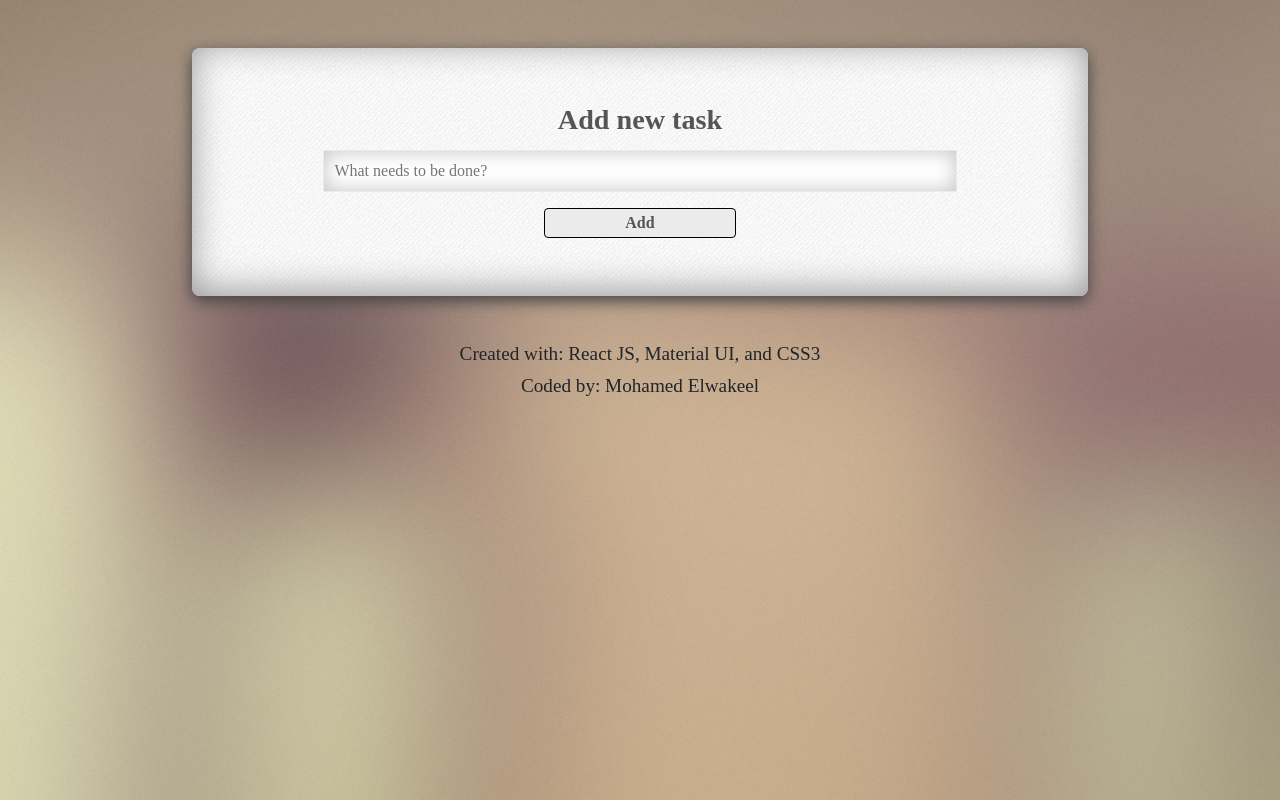
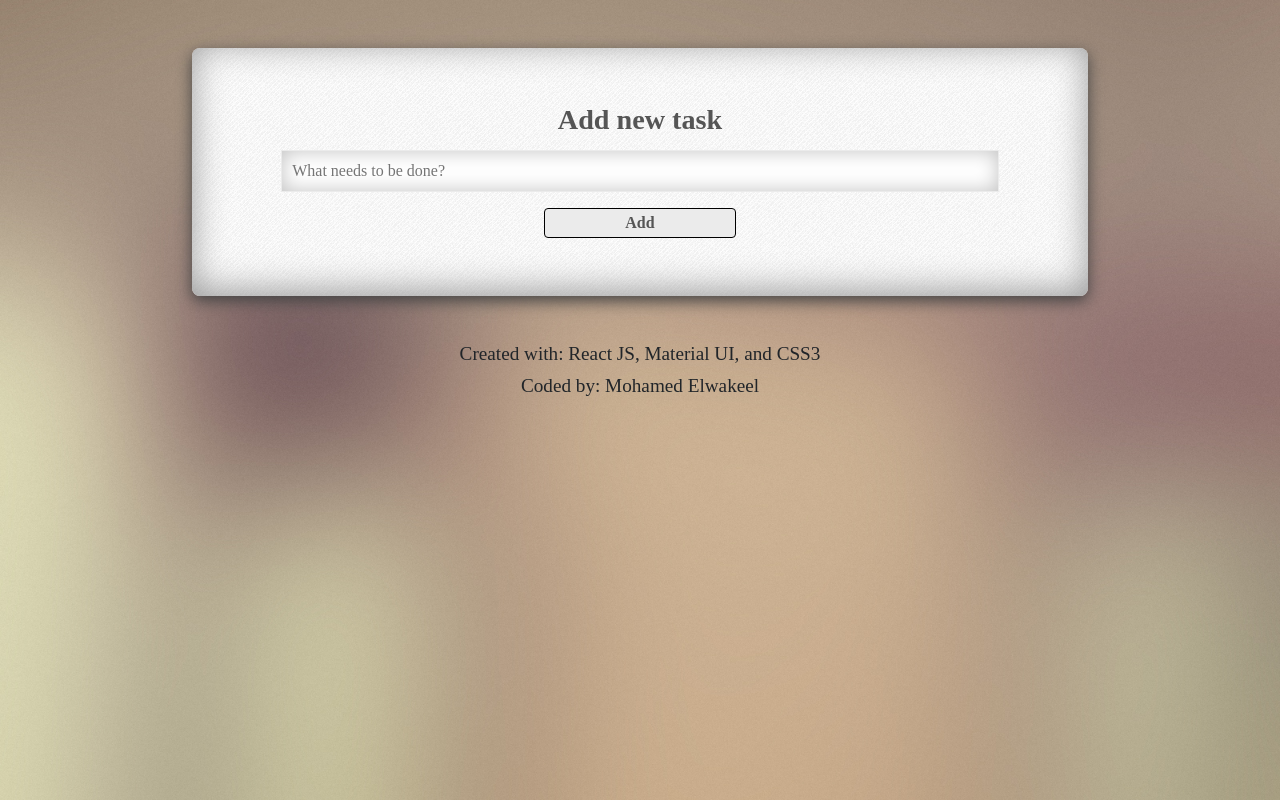
Before and after one commit to Mohamed-Elwakeel/todo-digitalhub, a React (Create React App) app: page / in a window 1280 px wide. Built offline with nearby package versions, Linux system fonts and the light colour scheme; the HTML template or start-up script is replaced by a standard one.

Commit message:
some adjustments in toggleTodo function to toggle status and style adjust in the AddTask styles

```diff
--- a/src/App.js
+++ b/src/App.js
@@ -11,7 +11,7 @@ function App() {
     setTodos(currentTodos => {
       return [
         ...currentTodos,
-        { id: crypto.randomUUID(), title, completed: false },
+        { id: crypto.randomUUID(), title, status: "Not Started" },
       ]
     })
   }
@@ -24,15 +24,16 @@ function App() {
   }
 
   // Toggle between the status of todo
-  function toggleTodo(id, completed) {
+  function toggleTodo(id, newStatus) {
     setTodos(currentTodos => {
       return currentTodos.map(todo => {
         if (todo.id === id) {
-          return { ...todo, completed }
+          // console.log(todo.status)
+          return { ...todo, status: newStatus };
         }
-        return todo
-      })
-    })
+        return todo;
+      });
+    });
   }
 
   // Edit the todo text and description
--- a/src/Components/AddTask/AddTask.module.css
+++ b/src/Components/AddTask/AddTask.module.css
@@ -17,7 +17,7 @@
 .taskInput {
     border: 1px solid #ebebeb;
     height: 2.6rem;
-    width: 75%;
+    width: 85%;
     padding: 5px 10px;
     box-shadow: inset 0 0 20px #c1c1c1;
 }
```
